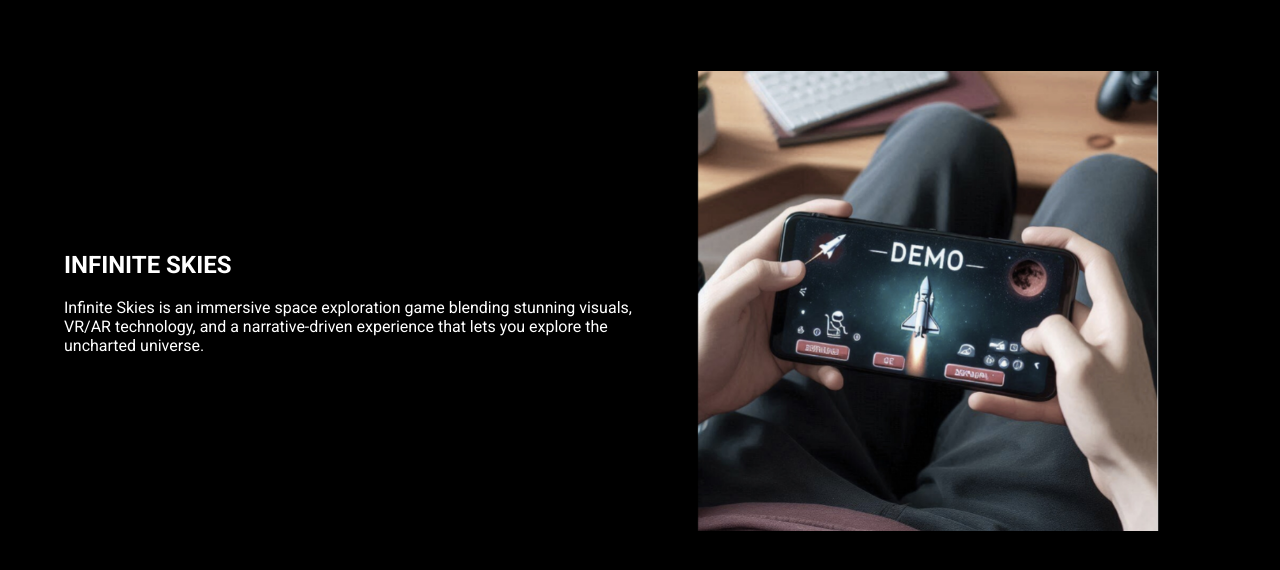
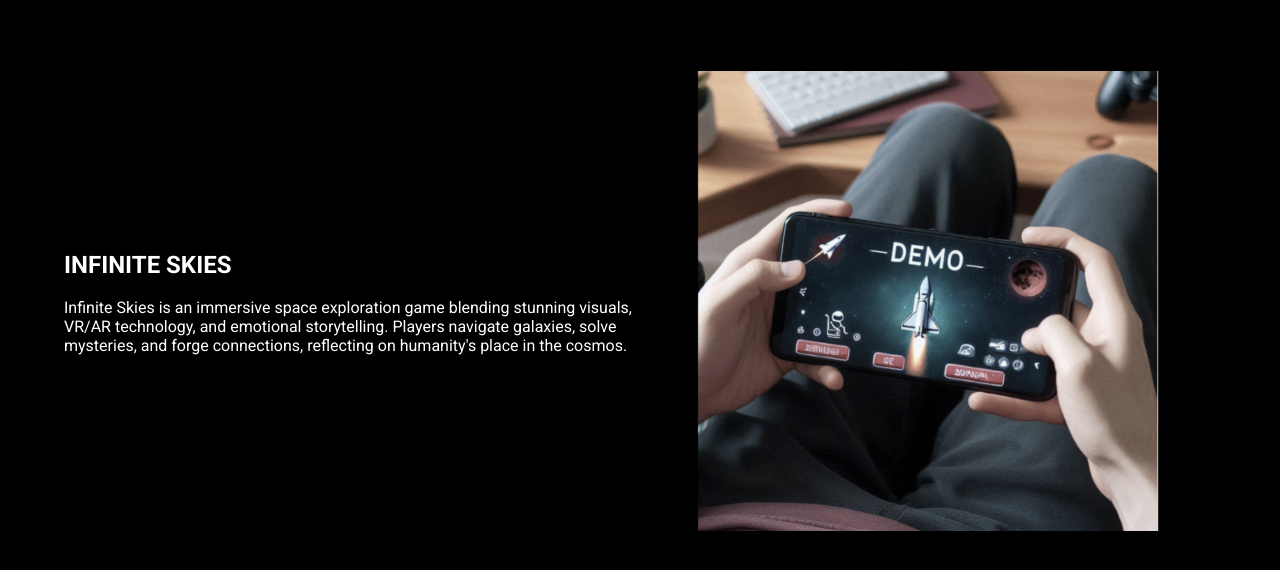
Before and after one commit to nxelie/test-3, a plain HTML site: page index.html in a window 1280 px wide. Shown: the part 829-1399 px from the top of the page. Drawn offline with Linux system fonts and the light colour scheme.

Commit message:
Update index.html

```diff
--- a/index.html
+++ b/index.html
@@ -191,11 +191,11 @@
         </div>
     </section>
 
-    <!-- Section texte et image -->
+    <!-- Nouvelle section texte et image -->
     <section class="content-section">
         <div class="text-content">
             <h2>INFINITE SKIES</h2>
-            <p>Infinite Skies is an immersive space exploration game blending stunning visuals, VR/AR technology, and a narrative-driven experience that lets you explore the uncharted universe.</p>
+            <p>Infinite Skies is an immersive space exploration game blending stunning visuals, VR/AR technology, and emotional storytelling. Players navigate galaxies, solve mysteries, and forge connections, reflecting on humanity's place in the cosmos.</p>
         </div>
         <img src="images/Into the Infinite Skies (1).png" alt="Into the Infinite Skies">
     </section>
```
